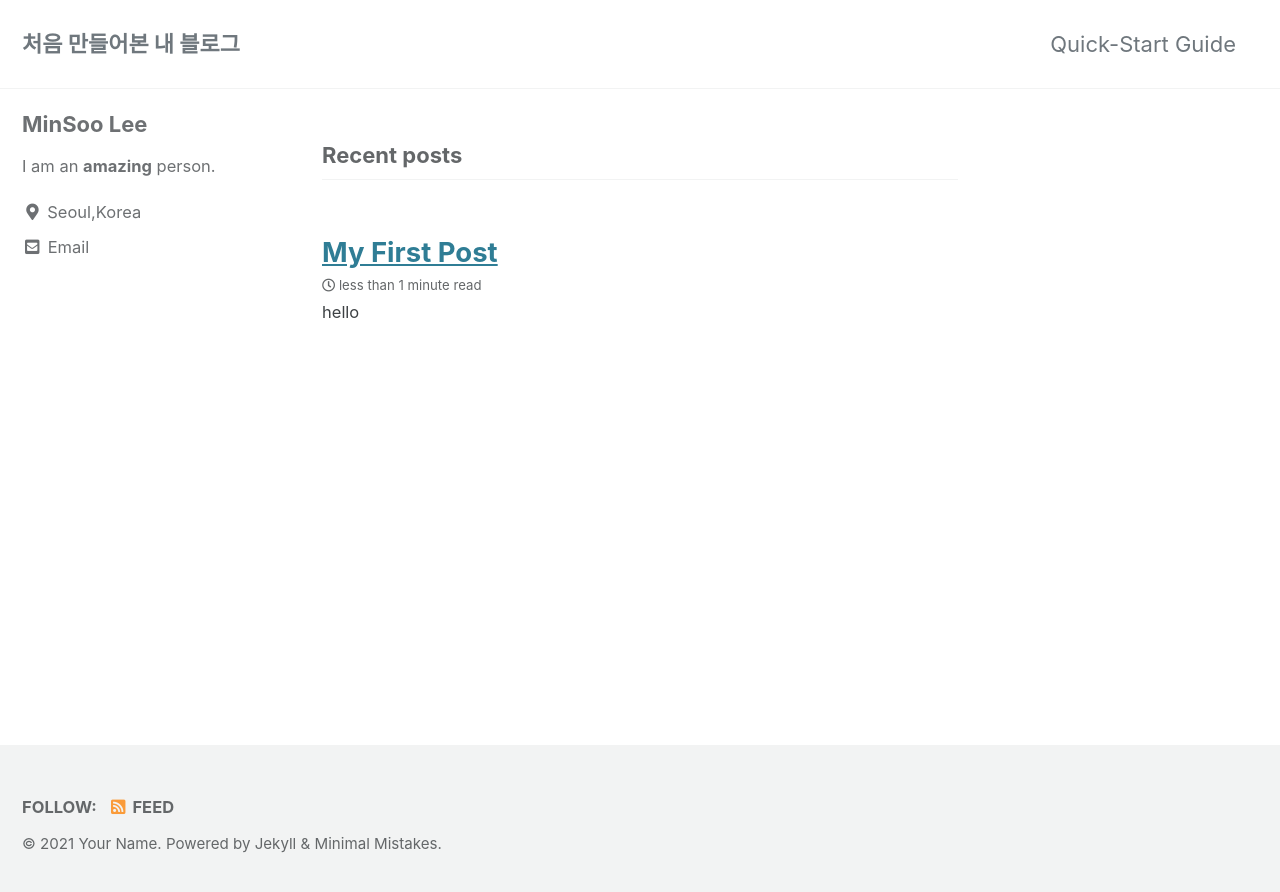
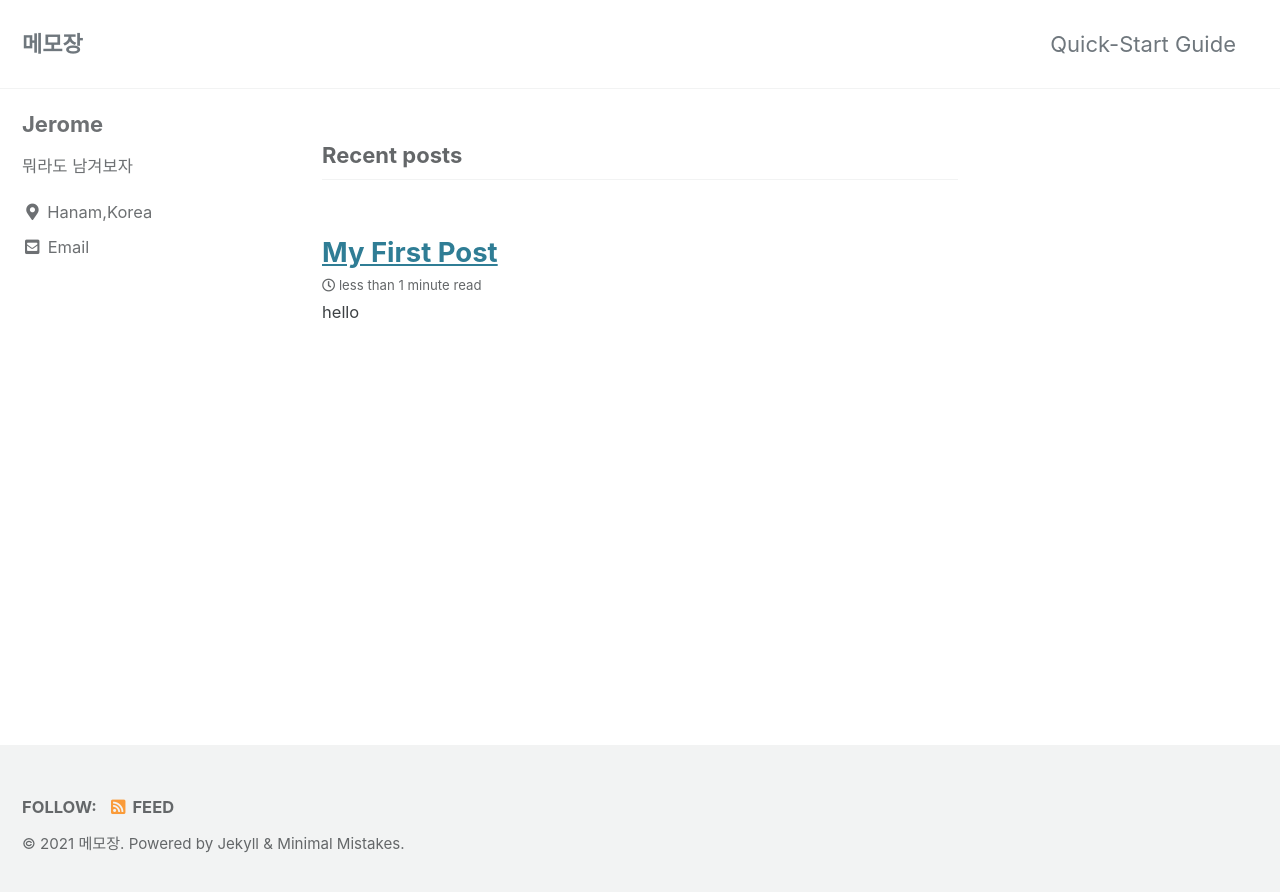
Before and after one commit to alkwen0996/alkwen0996.github.io, a Jekyll site: the page built from index.html, in a window 1280 px wide. Shown: the top 892 px of the page. Built offline with Jekyll 4.4.1, drawn with Linux system fonts in a browser that asks for light colours; cached includes are drawn as plain includes; the list of posts is cut into pages by our own code.

Commit message:
commit revise title

```diff
--- a/_config.yml
+++ b/_config.yml
@@ -16,11 +16,11 @@ minimal_mistakes_skin    : "default" # "air", "aqua", "contrast", "dark", "dirt"
 
 # Site Settings
 locale                   : "en-US"
-title                    : "처음 만들어본 내 블로그"
+title                    : "메모장"
 title_separator          : "-" # 게시글제목 - 블로그명 형식을 "-"로 구분
 subtitle                 : # site tagline that appears below site title in masthead
-name                     : "Your Name"
-description              : "알고리즘, 웹 개발"
+name                     : ""
+description              : "뭐라도 남겨보자"
 url                      : "https://alkwen0996.github.io" # the base hostname & protocol for your site e.g. "https://mmistakes.github.io"
 baseurl                  : # the subpath of your site, e.g. "/blog"
 repository               : "alkwen0996/alkwen0996.github.io" # GitHub username/repo-name e.g. "mmistakes/minimal-mistakes"
@@ -93,10 +93,10 @@ analytics:
 
 # Site Author
 author:
-  name             : "MinSoo Lee"
+  name             : "Jerome"
   avatar           : # path of avatar image, e.g. "/assets/images/bio-photo.jpg"
-  bio              : "I am an **amazing** person."
-  location         : "Seoul,Korea"
+  bio              : "뭐라도 남겨보자"
+  location         : "Hanam,Korea"
   email            : ""
   links:
     - label: "Email"
```
